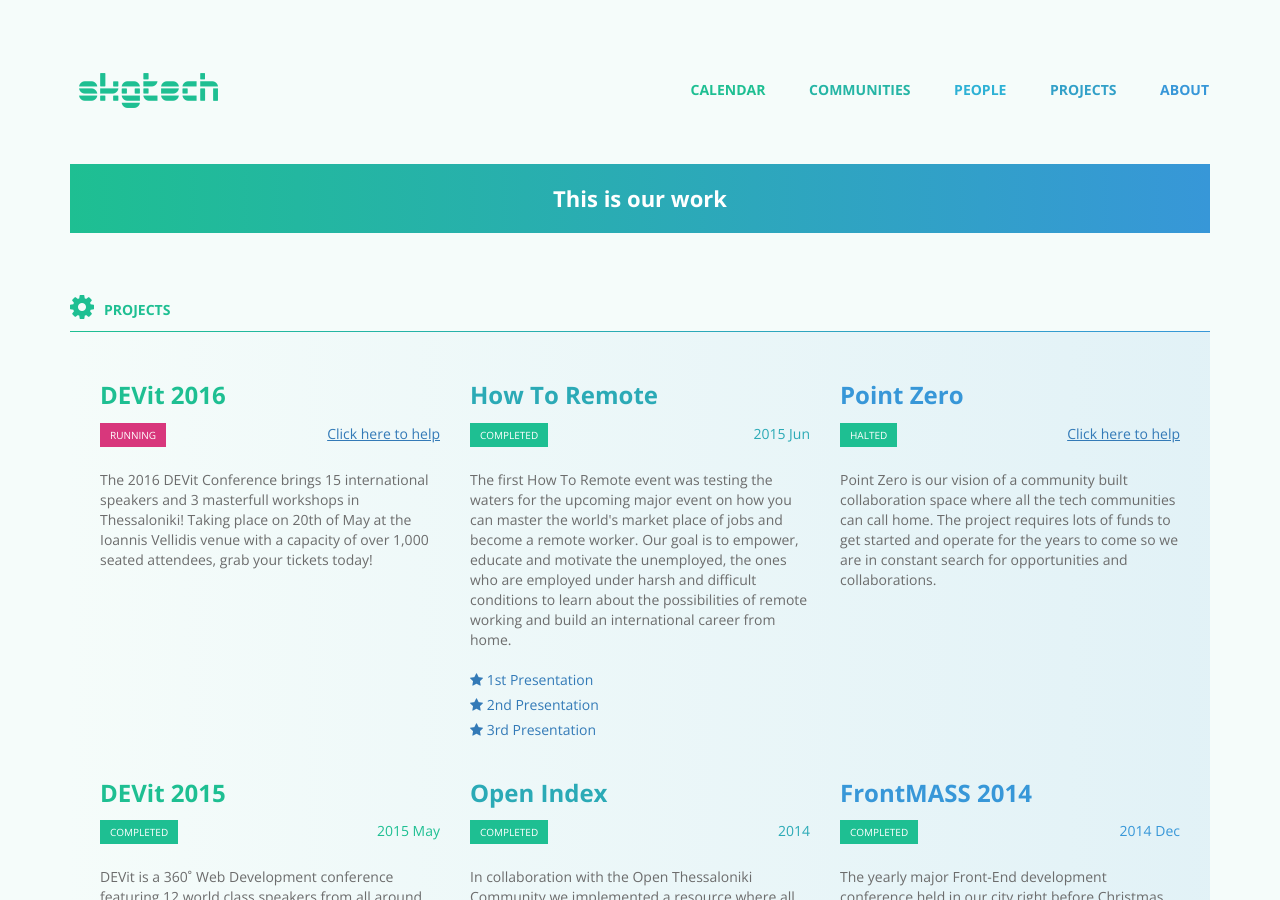
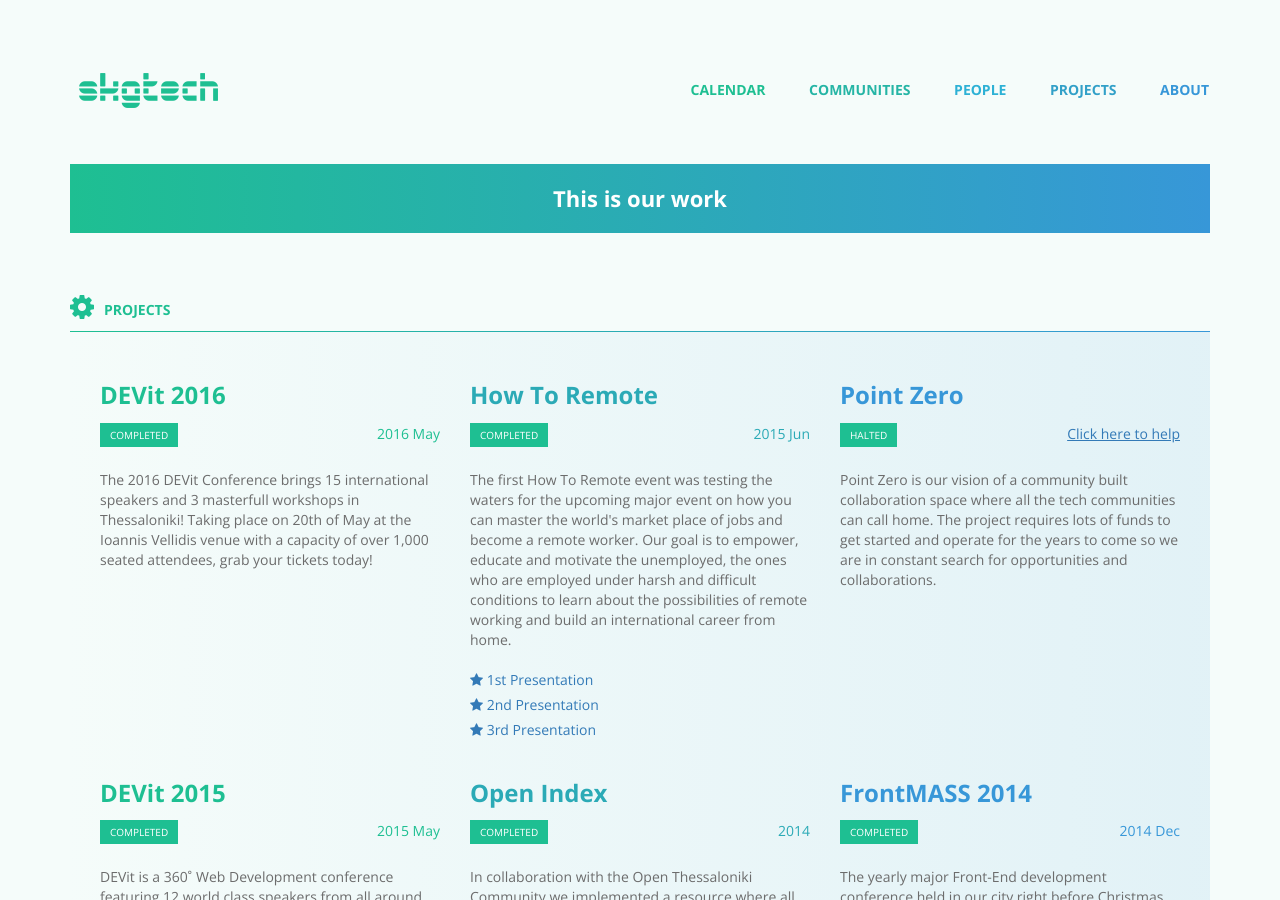
Before and after one commit to skgtech/skgtech.github.io, a Jekyll site: the page built from projects/index.html, in a window 1280 px wide and 900 px high. Built offline with Jekyll 4.4.1, drawn with Linux system fonts in a browser that asks for light colours; nearby versions of some CDN libraries.

Commit message:
mark DEVit 2016 as done

```diff
--- a/_data/projects.yaml
+++ b/_data/projects.yaml
@@ -4,7 +4,7 @@
 
 - title: DEVit 2016
   year: 2016 May
-  status: Running
+  status: Completed
   link: http://devitconf.org/
   img: /assets/img/projects/devit.png
   content: The 2016 DEVit Conference brings 15 international speakers and 3 masterfull workshops in Thessaloniki! Taking place on 20th of May at the Ioannis Vellidis venue with a capacity of over 1,000 seated attendees, grab your tickets today!
```
